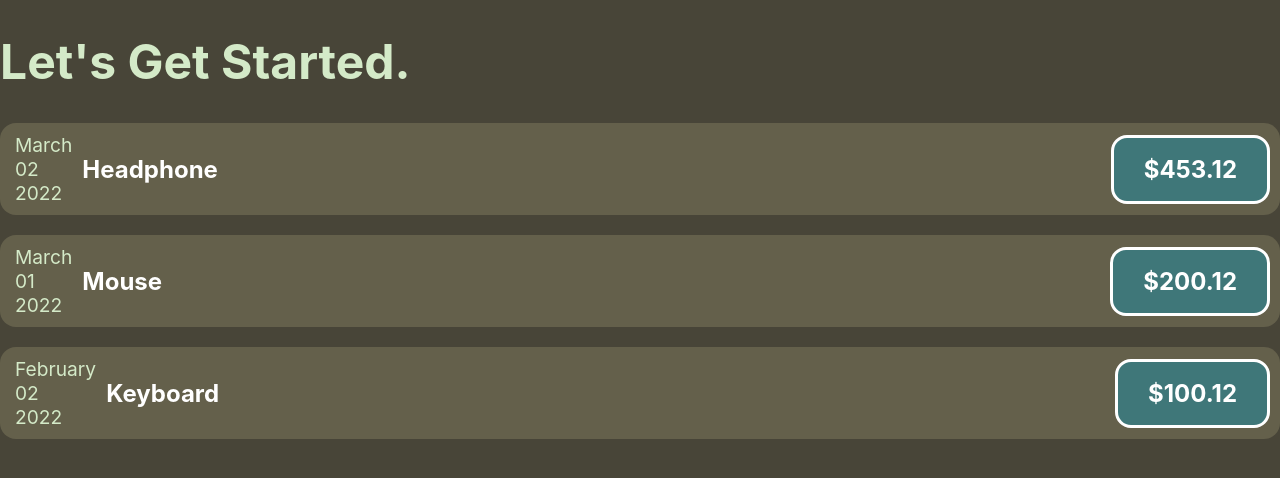
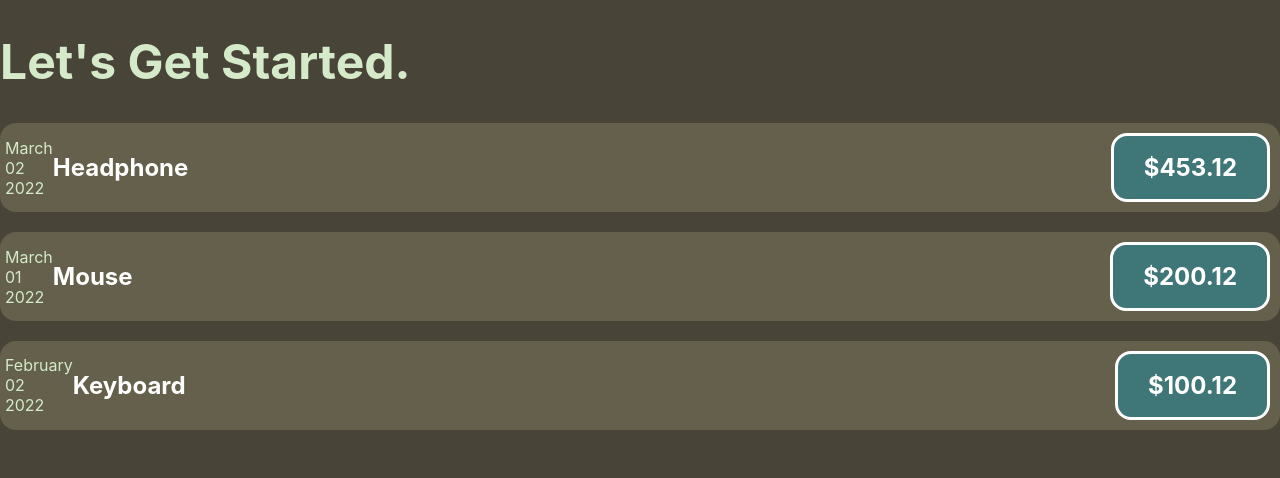
Before and after one commit to myoaung99/03-React-Basic---Working-With-Components, a React (Create React App) app in the folder my-app/: page / in a window 1280 px wide. Shown: the top 478 px of the page. Built offline with nearby package versions, Linux system fonts and the light colour scheme.

Commit message:
separate a new component ExpanseDate  from ExpanseItem

```diff
--- /dev/null
+++ b/my-app/src/components/ExpanseDate.js
@@ -0,0 +1,19 @@
+function ExpanseDate(props) {
+  // Sepreating Js date logic from JSX syntax
+  // toLocal'e'String E ကို မေမ့နဲ့
+  const month = props.date.toLocaleString('en-US', { month: 'long' });
+  const day = props.date.toLocaleString('en-US', { day: '2-digit' });
+  const year = props.date.getFullYear();
+
+
+
+  return (
+    <div>
+      <div>{month}</div>
+      <div>{day}</div>
+      <div>{year}</div>
+    </div>
+  )
+}
+
+export default ExpanseDate;
--- a/my-app/src/components/ExpanseItem.css
+++ b/my-app/src/components/ExpanseItem.css
@@ -6,10 +6,7 @@
   border-radius: 1rem;
   margin: 20px 0;
 }
-.expanse-item-date {
-  padding: 0 10px;
-  font-size: 1.2rem;
-}
+
 .expanse-item-des {
   flex-grow: 1;
   display: flex;
--- a/my-app/src/components/ExpenseItem.js
+++ b/my-app/src/components/ExpenseItem.js
@@ -1,3 +1,4 @@
+import ExpanseDate from "./ExpanseDate";
 import "./ExpanseItem.css";
 
 // props method accept all incoming properties from other Components
@@ -11,11 +12,9 @@ export default function ExpanseItem(props) {
   // HTML liked JSX codes
   return (
     <div className="expanse-item">
-      <div className="expanse-item-date">
-        <div>{month}</div>
-        <div>{day}</div>
-        <div>{year}</div>
-      </div>
+
+      <ExpanseDate date={props.date} />
+
       <div className="expanse-item-des">
         <h2>{props.title}</h2>
         <div>${props.amount}</div>
```
Also changed, not shown: my-app/src/components/ExpanseDate.css (added).
